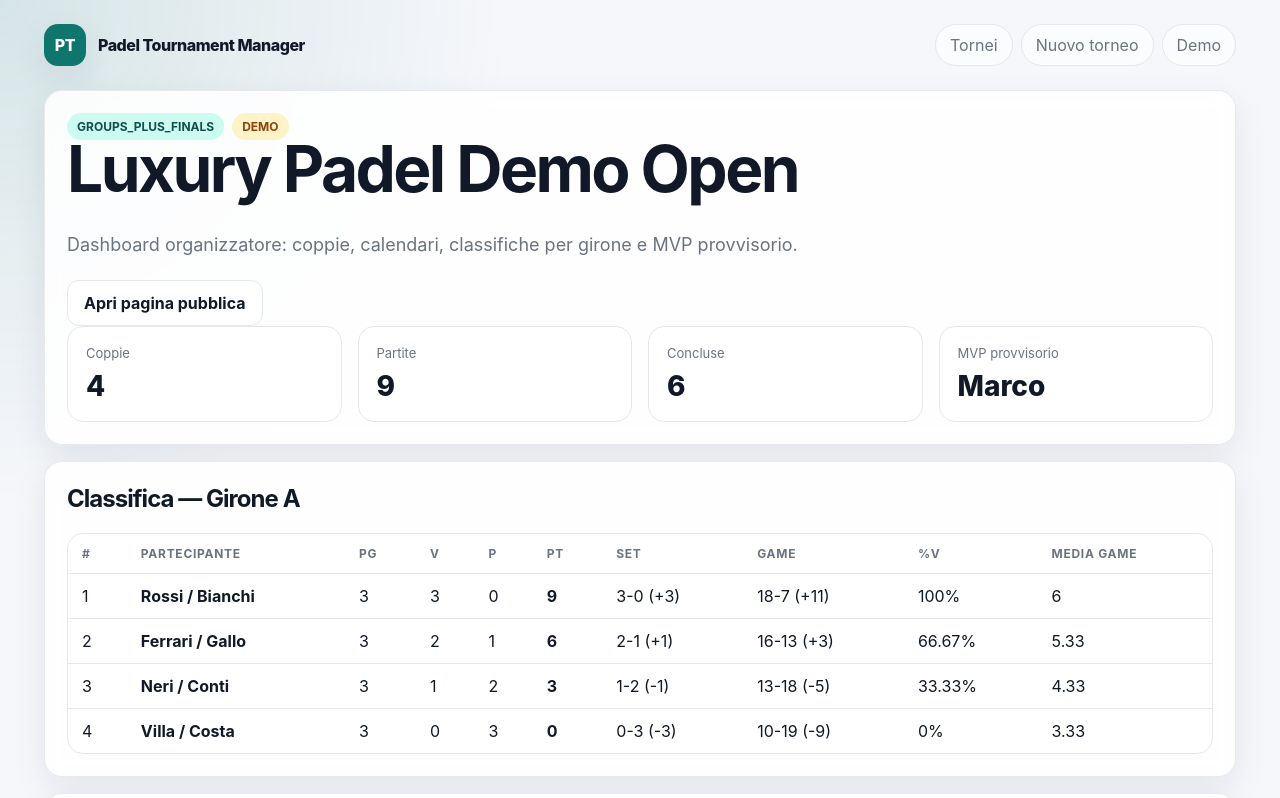
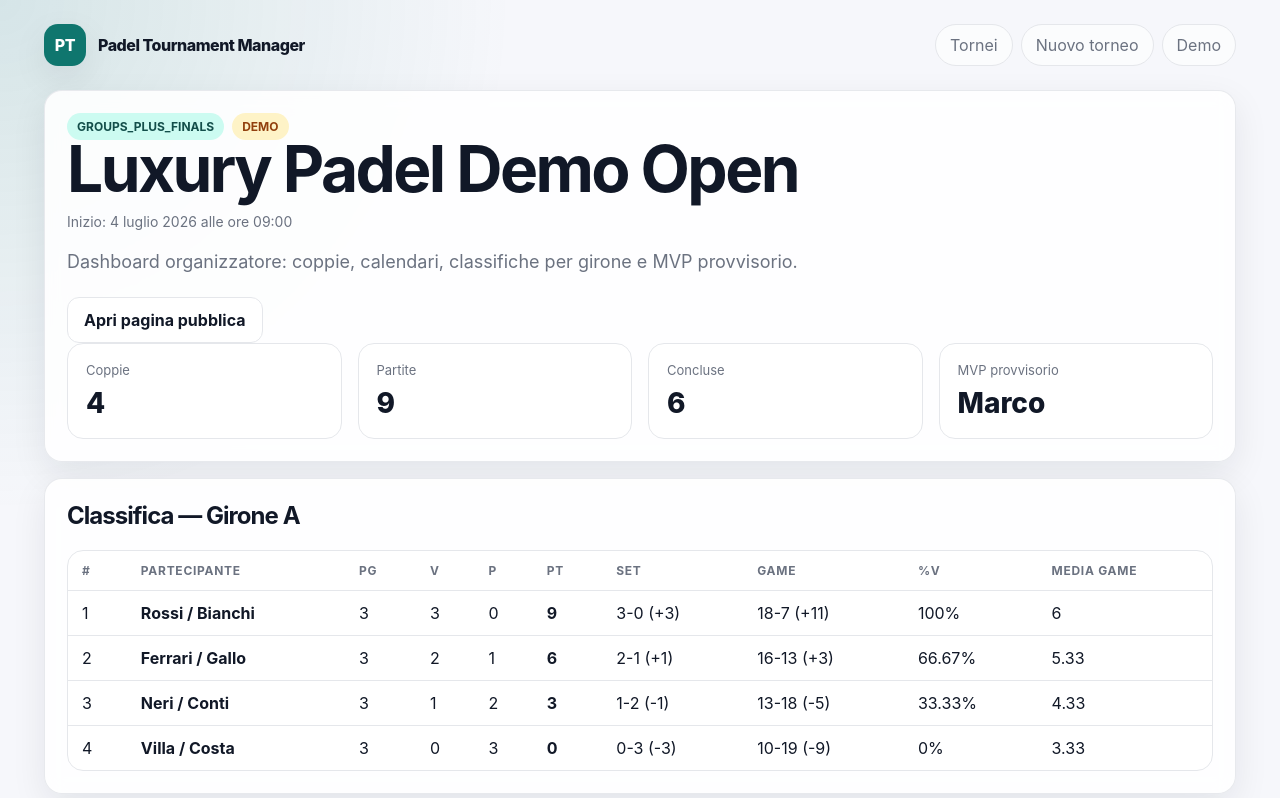
Before and after one commit to satand/padel-tournament-manager, a Next.js app: page /tournaments/demo-tournament in a window 1280 px wide. Shown: the top 798 px of the page. Built offline with nearby package versions, Linux system fonts and the light colour scheme.

Commit message:
Show start date (read-only) in tournament detail header
The admin panel is hidden for COMPLETED tournaments, so the start date is now also rendered as a read-only 'Inizio: …' line under the title, visible in any status.

```diff
--- a/src/app/tournaments/[id]/page.tsx
+++ b/src/app/tournaments/[id]/page.tsx
@@ -80,6 +80,11 @@ export default async function TournamentDashboardPage({ params }: { params: Prom
               {data.isDemo && <span className="badge" style={{ background: '#fef3c7', color: '#92400e' }}>DEMO</span>}
             </div>
             <h1>{data.name}</h1>
+            {data.startsAt && (
+              <p style={{ color: 'var(--muted)', fontSize: 14, margin: '2px 0 0' }}>
+                Inizio: {new Date(data.startsAt).toLocaleString('it-IT', { day: 'numeric', month: 'long', year: 'numeric', hour: '2-digit', minute: '2-digit' })}
+              </p>
+            )}
           </div>
           {!data.isDemo && <DeleteTournamentButton tournamentId={data.id} tournamentName={data.name} redirectTo="/tournaments" />}
         </div>
```
